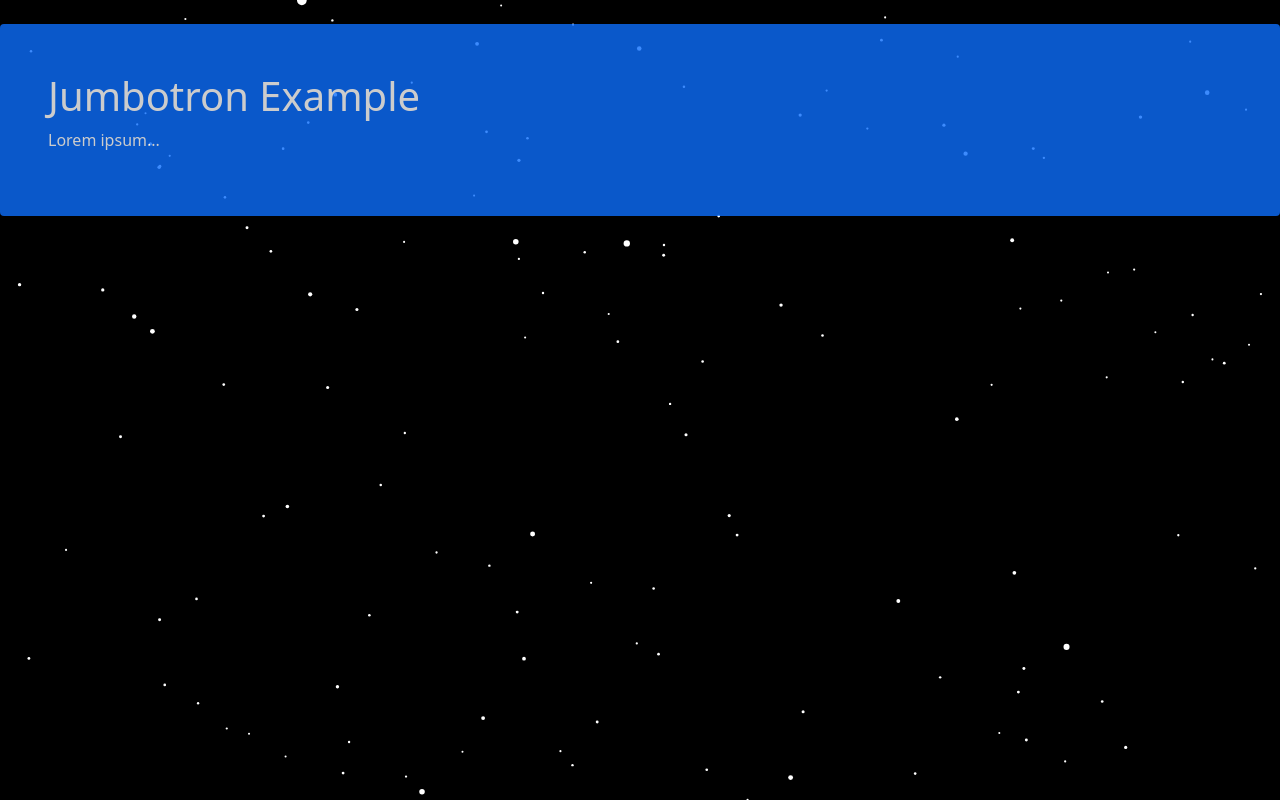
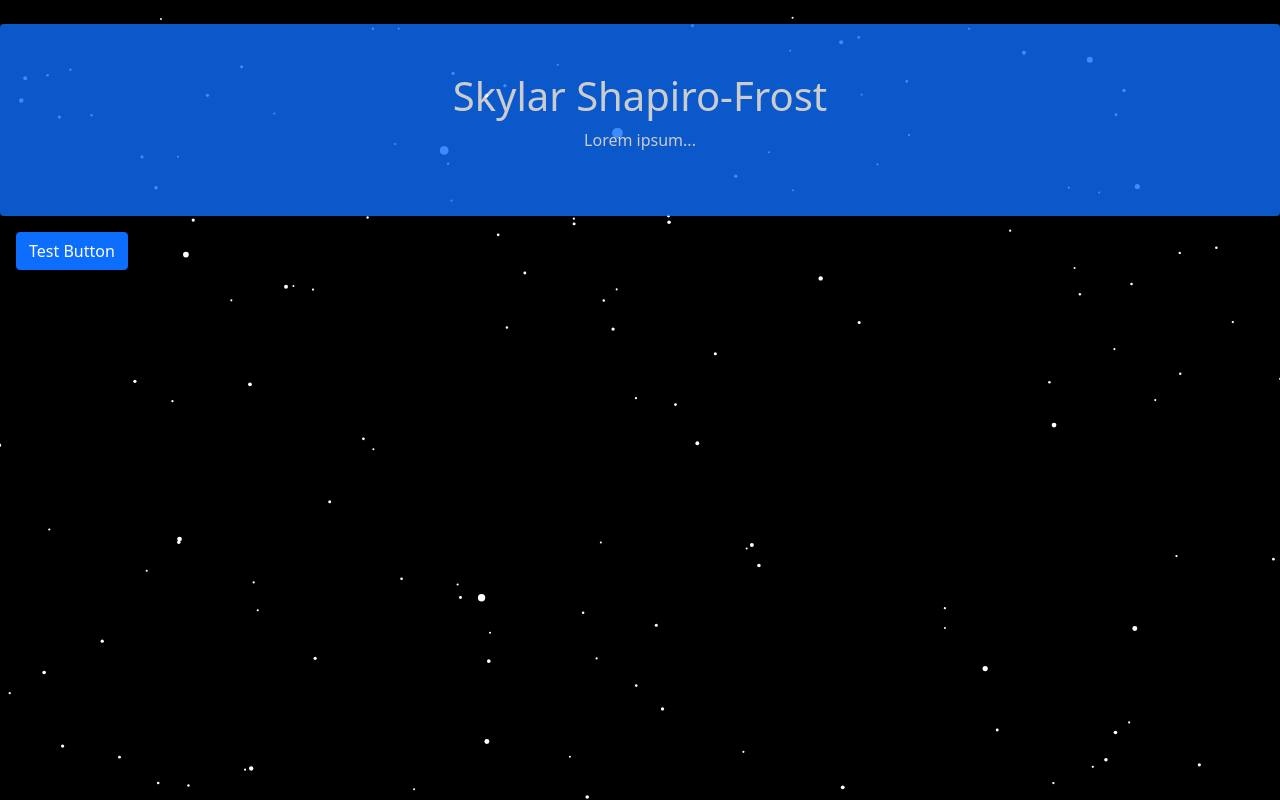
Before and after one commit to Sskyfu/Portfolio, a plain HTML site: page index.html in a window 1280 px wide. Drawn offline with nearby package versions, Linux system fonts and the light colour scheme.

Commit message:
fixed issue with background speed changing based on screen size. Added js script to add nav bar to page

```diff
--- a/index.html
+++ b/index.html
@@ -11,11 +11,14 @@
         <canvas id="stars"></canvas>
         <script src="scripts/background.js"></script>
 
-        <div class="mt-4 p-5 bg-primary text-white rounded index">
-            <h1>Jumbotron Example</h1>
+        <div class="mt-4 p-5 bg-primary text-white rounded index text-center">
+            <h1>Skylar Shapiro-Frost</h1>
             <p>Lorem ipsum...</p>
         </div>
 
+        <div class="btn-group p-3" role="toolbar" aria-label="Site nav bar" id="nav-bar"></div>
+
     </body>
+    <script src="scripts/nav-bar.js"></script>
     <script src="scripts/background.js"></script>
 </html>
--- a/scripts/background.js
+++ b/scripts/background.js
@@ -72,6 +72,9 @@ function setup(){
         starArry[i] = new Star();
     }
 
+    //set the speed to be the same regardless of screen size
+    params.speed = window.innerWidth * .001
+
 }
 
 function update(){
--- /dev/null
+++ b/scripts/nav-bar.js
@@ -0,0 +1,11 @@
+let navBar = document.getElementById("nav-bar");
+
+
+//test
+
+let btnTest = document.createElement("button");
+btnTest.classList.add("btn");
+btnTest.classList.add("btn-primary");
+btnTest.innerHTML = "Test Button";
+
+navBar.appendChild(btnTest);
```
